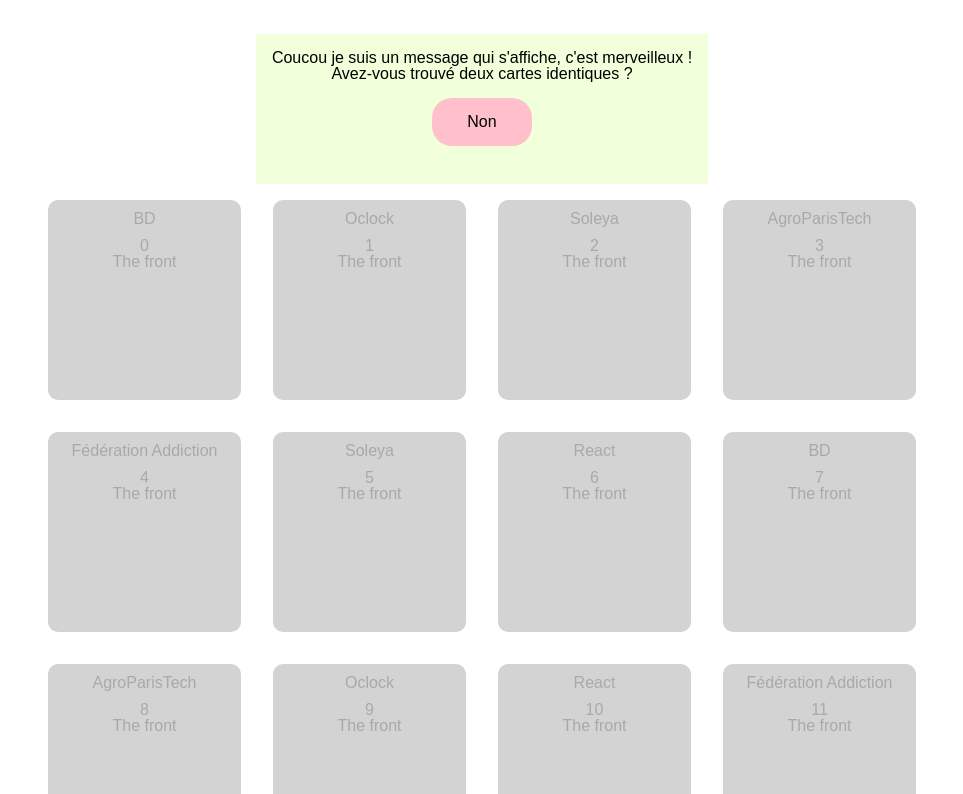
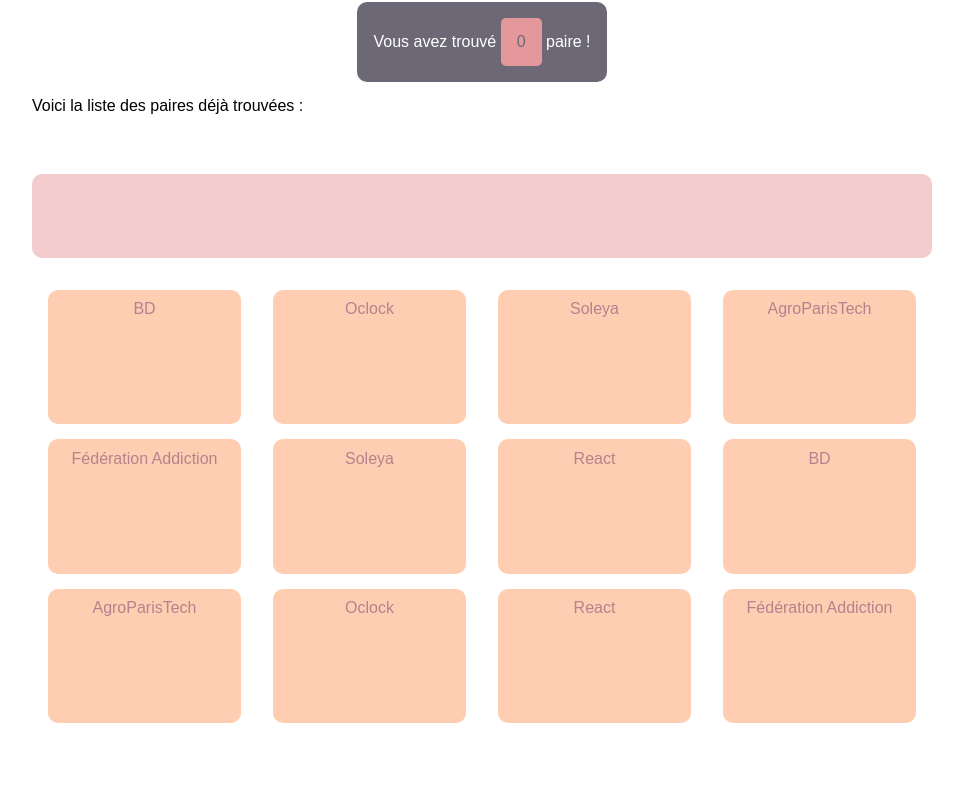
Before and after one commit to marine-spaak/my-cv-memory-game, a React app: page / in a window 1280 px wide. Shown: the part 94-888 px from the top of the page, without its empty margins (158-1121 px from the left). Built offline with nearby package versions, Linux system fonts and the light colour scheme.

Commit message:
fix d un peu de forme, caler le message qui affiche le nb de paires trouvées OK, début de nettoyage du plateau, séparation de FoundPairs et BoardCards dans deux composants différents

```diff
--- a/src/components/App/App.js
+++ b/src/components/App/App.js
@@ -4,13 +4,18 @@
 
 import Header from '../Header/Header';
 import Message from '../Message/Message';
-import Cards from '../Cards/Cards';
+import FoundPairs from '../FoundPairs/FoundPairs';
+import BoardCards from '../BoardCards/BoardCards';
 
 function App() {
+  // 🃏🃏 Je crée une paire à partir de chaque modèle de carte
   const doubleCards = [...cardsData, ...cardsData];
+
+  // 🔀 Je mélange le tableau pour que l'ordre change à chaque partie
   const shuffledCards = doubleCards.sort(() => Math.random() - 0.5);
 
-  // Modifier shuffledCards pour que chaque card reçoive en id sa position dans le tableau
+  // 🏷️ Je crée une copie du tableau précédent en rajoutant un id à chaque carte
+  // l'id d'une carte correspond à sa position dans le tableau shuffledCards
   const shuffledCardsWithId = shuffledCards.map((card, index) => (
     {
       ...card,
@@ -24,7 +29,12 @@
     >
       <Header />
       <Message />
-      <Cards
+      <FoundPairs
+        // 🃏 Le composant "FoundPairs" reçoit la liste des cartes
+        cards={shuffledCardsWithId}
+      />
+      <BoardCards
+        // 🃏 Le composant "Cards" reçoit la liste des cartes
         cards={shuffledCardsWithId}
       />
     </div>
--- a/src/components/App/App.scss
+++ b/src/components/App/App.scss
@@ -2,6 +2,7 @@
 
 .App {
   width: 900px;
+  height: 100vh;
   margin: 1em auto;
   text-align: center;
 }
--- a/src/components/Cards/Cards.js
+++ b/src/components/BoardCards/BoardCards.js
@@ -1,12 +1,12 @@
 import { useDispatch, useSelector } from 'react-redux';
 import { useEffect } from 'react';
 
-import './Cards.scss';
+import './BoardCards.scss';
 
 import Card from '../Card/Card';
 import { flipAllCardsToBackSide, addPairToWonList } from '../../actions/actions';
 
-function Cards({ cards }) {
+function BoardCards({ cards }) {
   const dispatch = useDispatch();
 
   // J'importe depuis le state ce dont j'ai besoin
@@ -41,7 +41,7 @@
 
   return (
     <div
-      className="Cards"
+      className="BoardCards"
       onClick={(event) => {
         if (hasPickedTwoCards) {
           // console.log(event);
@@ -50,7 +50,7 @@
       }}
     >
 
-      <div className="Cards-playing">
+      <div className="BoardCards-playing">
         {cards.map((card, index) => (
           <Card
             key={card.id}
@@ -67,33 +67,8 @@
         ))}
       </div>
 
-      {/* J'affiche la liste des paires gagnées */}
-      <div className="Cards-won">
-        {cards
-          .filter(
-            // Je filtre les cartes qui font partie de la liste gagnée
-            (card) => wonPairsFromState.includes(card.pairId),
-          ).sort(
-            // TODO améliorer pour que ce soit trié par ordre de découverte de la paire
-            // Et non par ordre des pairID dans le tableau généré au début
-            (a, b) => a.pairId - b.pairId,
-          ).map((card) => (
-            <Card
-              key={card.id}
-              label={card.label}
-              pictureName={card.pictureName}
-              pictureSrc={card.pictureSrc}
-              cardId={card.id}
-              pairId={card.pairId}
-              isSelected={false}
-              alreadyWon={false}
-              isInWonList
-            />
-          ))}
-      </div>
-
     </div>
   );
 }
 
-export default Cards;
+export default BoardCards;
--- /dev/null
+++ b/src/components/BoardCards/BoardCards.scss
@@ -0,0 +1,15 @@
+@use '../../styles/vars';
+
+.BoardCards {
+  margin-top: 1rem;
+  display: flex;
+  flex-wrap: wrap;
+  height: 70%;
+}
+
+.BoardCards-playing {
+  height: 80%;
+  width: 100%;
+  display: flex;
+  flex-wrap: wrap;
+}
--- a/src/components/Card/Card.js
+++ b/src/components/Card/Card.js
@@ -22,6 +22,12 @@
 };
 
 function Card({
+  // Pour l'instant j'ai alreadyWon qui veut dire que :
+  // 1) la carte est sur le plateau principal
+  // 2) elle a été trouvée (donc elle disparait avec un display none)
+
+  // Et le isInWonList signifie qu'on est dans la partie haute,
+  // TODO En fait il faudrait deux composants...
   cardId, label, pictureName, pairId, isSelected, alreadyWon, isInWonList,
 }) {
   const dispatch = useDispatch();
@@ -29,15 +35,19 @@
     dispatch(addCardToSelectionList(cardId, pairId));
   };
 
+  // Pour l'instant je n'autorise pas à cliquer 2 fois sur la meme carte
+  // Par exemple, un joueur ne peut pas re-cacher une carte qu'il vient de dévoiler
   const handleSecondClickOnCard = () => {
     console.log('cannot reclick sorry');
   };
 
+  // J'attribue des classes aux cartes qui vont dépendre de la zone où elles se situent
+  // Et de si elles ont été trouvées ou non
+  // Ca me permet uniquement de gérer du CSS
   const setCardClassName = () => {
     if (alreadyWon) {
       return 'Card-itself already-won';
     }
-
     return (isSelected) ? 'Card-itself active' : 'Card-itself';
   };
 
@@ -55,8 +65,6 @@
         >
           <div className={isInWonList ? 'Card-front isInWonList' : 'Card-front'}>
             <p className="Card-label">{label}</p>
-            <p className="Card-id">{cardId}</p>
-            <p>The front</p>
           </div>
 
           <div
@@ -69,8 +77,6 @@
             }}
           >
             <p className="Card-label">{label}</p>
-            <p className="Card-id">{cardId}</p>
-            The back
           </div>
 
         </div>
--- a/src/components/Card/Card.scss
+++ b/src/components/Card/Card.scss
@@ -5,12 +5,12 @@
 
   &-container {
     position: relative;
-    height: 200px;
+    height: 90%;
     margin: 1rem;
     padding: 1rem;
   }
 
-  &-itself, &-front, &-back {
+  &-itself, &-front, &-back, &-isInWonList {
     position: absolute;
     top: 0;
     left: 0;
@@ -26,8 +26,8 @@
 
   &-front {
     backface-visibility: hidden;
-    background-color: rgb(211, 211, 211);
-    color: darkgrey;
+    background-color: #ffcdb2;
+    color: #b5838d;
   }
 
   &-back {
@@ -35,6 +35,7 @@
     background-color: rgba(255, 192, 203, .5);
     color: black;
     transform: rotateX(180deg);
+    box-shadow: 1px 1px 5px 5px rgba(128, 128, 128, .5)
   }
 
   &-label {
@@ -58,6 +59,5 @@
 
 .isInWonList {
   background-color: pink;
-  width: 200px;
-  height: 200px;
+  width: 100px;
 }
--- a/src/components/Cards/Cards.scss
+++ /dev/null
@@ -1,6 +0,0 @@
-@use '../../styles/vars';
-
-.Cards-playing, .Cards-won {
-  display: flex;
-  flex-wrap: wrap;
-}
--- /dev/null
+++ b/src/components/FoundPairs/FoundPairs.js
@@ -0,0 +1,59 @@
+import { useDispatch, useSelector } from 'react-redux';
+
+import './FoundPairs.scss';
+
+import Card from '../Card/Card';
+import { flipAllCardsToBackSide } from '../../actions/actions';
+
+function FoundPairs({ cards }) {
+  const dispatch = useDispatch();
+
+  // J'importe depuis le state ce dont j'ai besoin
+  const selectedCardsFromState = useSelector((state) => state.selectedCards);
+  const wonPairsFromState = useSelector((state) => state.wonPairs);
+
+  const hasPickedTwoCards = (selectedCardsFromState.length >= 2);
+
+  return (
+    <div
+      className="FoundPairs"
+      onClick={(event) => {
+        if (hasPickedTwoCards) {
+          // console.log(event);
+          dispatch(flipAllCardsToBackSide());
+        }
+      }}
+    >
+
+      <p>Voici la liste des paires déjà trouvées : </p>
+
+      {/* J'affiche la liste des paires gagnées */}
+      <div className="FoundPairs-won">
+        {cards
+          .filter(
+            // Je filtre les cartes qui font partie de la liste gagnée
+            (card) => wonPairsFromState.includes(card.pairId),
+          ).sort(
+            // TODO améliorer pour que ce soit trié par ordre de découverte de la paire
+            // Et non par ordre des pairID dans le tableau généré au début
+            (a, b) => a.pairId - b.pairId,
+          ).map((card) => (
+            <Card
+              key={card.id}
+              label={card.label}
+              pictureName={card.pictureName}
+              pictureSrc={card.pictureSrc}
+              cardId={card.id}
+              pairId={card.pairId}
+              isSelected={false}
+              alreadyWon={false}
+              isInWonList
+            />
+          ))}
+      </div>
+
+    </div>
+  );
+}
+
+export default FoundPairs;
--- /dev/null
+++ b/src/components/FoundPairs/FoundPairs.scss
@@ -0,0 +1,18 @@
+@use '../../styles/vars';
+
+.FoundPairs {
+  margin-top: 1rem;
+  display: flex;
+  flex-wrap: wrap;
+  height: 20%;
+}
+
+.FoundPairs-won {
+  border-radius: 10px;
+  padding-top: 1rem;
+  background-color: rgba(229, 152, 155, 0.5);
+  min-height: 15%;
+  width: 100%;
+  color: #6d6875;
+  font-weight: bold;
+}
--- a/src/components/Header/Header.scss
+++ b/src/components/Header/Header.scss
@@ -1,14 +1,13 @@
 @use '../../styles/vars';
 
 .Header {
+  height: 10%;
   width: 100%;
   padding: 1rem 0 0 0;
-  // background-color: vars.$dark-color;
-  // color: vars.$light-color;
-  font-size: 1.5rem;
 
   &-title {
     margin-bottom: 2rem;
     font-size: 3rem;
+    color: #6d6875;
   }
 }
--- a/src/components/Message/Message.js
+++ b/src/components/Message/Message.js
@@ -1,16 +1,15 @@
+// J'importe useSelector car j'aurai besoin de chercher des valeurs dans le state
 import { useSelector } from 'react-redux';
+
 import './Message.scss';
 
 function Message() {
-  const hasFoundPair = useSelector((state) => state.hasFoundPair);
+  // Je récupère la liste des paires déjà trouvées
+  const wonPairsFromState = useSelector((state) => state.wonPairs);
 
   return (
-    <div
-      className="Message"
-    >
-      Coucou je suis un message qui s'affiche, c'est merveilleux !
-      <p>Avez-vous trouvé deux cartes identiques ?</p>
-      <p className="Message-result">{(hasFoundPair) ? 'Oui !' : 'Non'}</p>
+    <div className="Message">
+      <p>Vous avez trouvé <span className="Message-result">{wonPairsFromState.length}</span> paire{(wonPairsFromState.length > 1) ? 's' : ''} !</p>
     </div>
   );
 }
--- a/src/components/Message/Message.scss
+++ b/src/components/Message/Message.scss
@@ -1,21 +1,19 @@
 @use '../../styles/vars';
 
 .Message {
-  margin-top: 1rem;
+  border-radius: 10px;
   padding: 1rem;
-  background-color: rgb(241, 255, 219);
-  height: 150px;
+  background-color: #6d6875;
+  color: white;
+  height: 10%;
   display: inline-block;
   justify-content: center;
 
   &-result {
-    margin: auto;
-    background-color: pink;
+    background-color: #e5989b;
+    color: #6d6875;
     padding: 1rem;
-    margin: 1rem 0;
-    width: 100px;
-    border-radius: 20px;
+    border-radius: 5px;
     display: inline-block;
-    justify-content: center;
   }
 }
```
